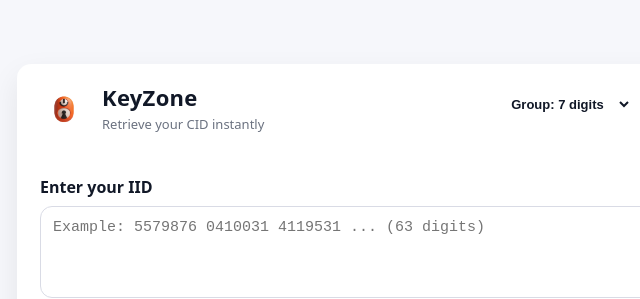
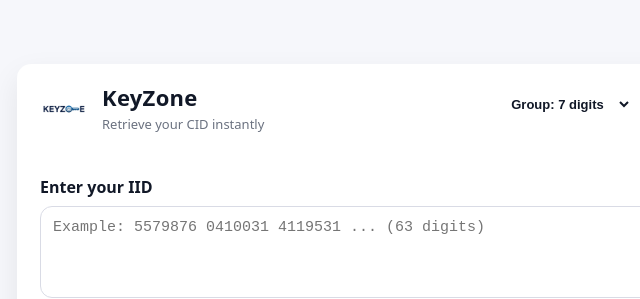
Before and after one commit to Thekeyzone/keyzone-cid, a website: page index.html in a window 1280 px wide. Shown: the top 299 px of the page, 261-901 px from the left. Drawn offline with Linux system fonts and the light colour scheme.

Commit message:
Update logo

```diff
--- a/index.html
+++ b/index.html
@@ -180,7 +180,7 @@
       <div class="head">
         <div class="headLeft">
           <div class="brand">
-            <img src="logo-keyzone.png" alt="KeyZone Logo" class="logo" />
+            <img src="KeyZone Logo.png" alt="KeyZone Logo" class="logo" />
             <div>
               <h1 class="brandName">KeyZone</h1>
               <div class="brandTag">Retrieve your CID instantly</div>
```
Also changed, not shown: KeyZone Logo.png (added), logo-keyzone.png (deleted).
